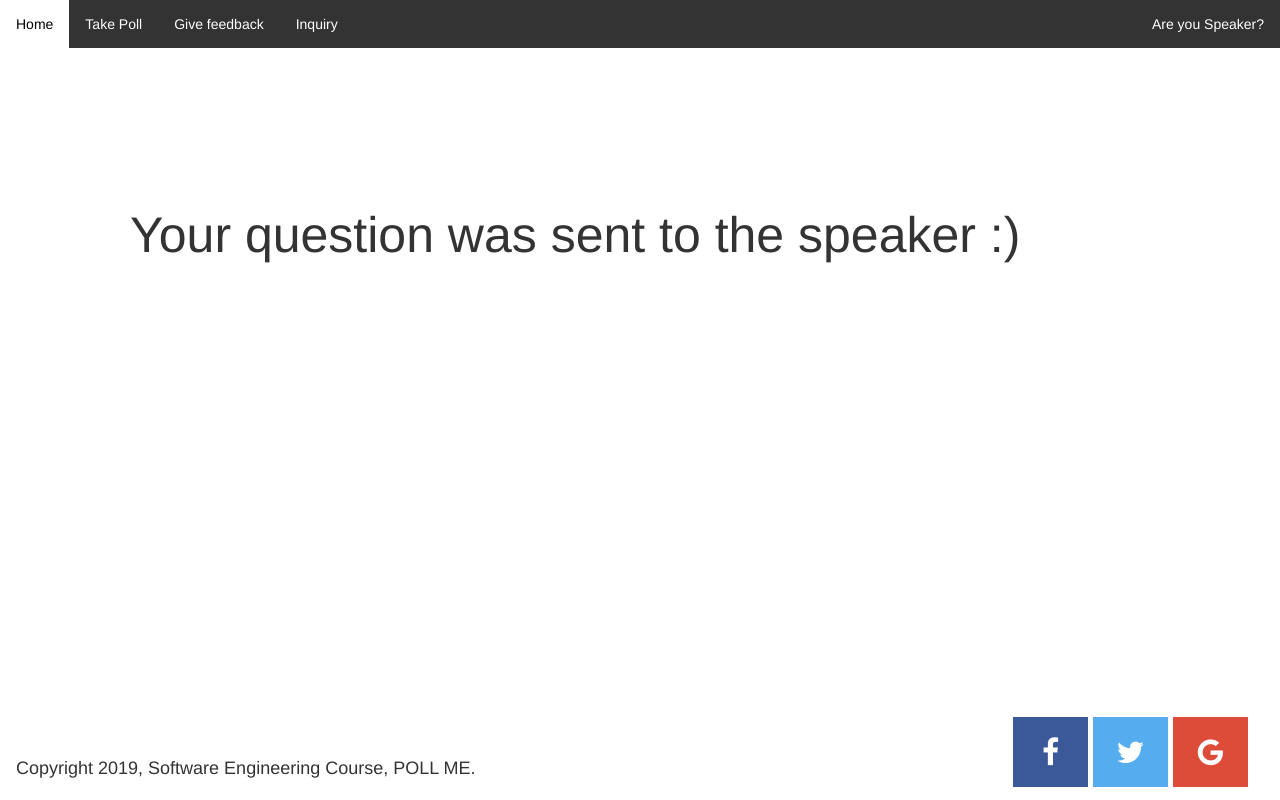
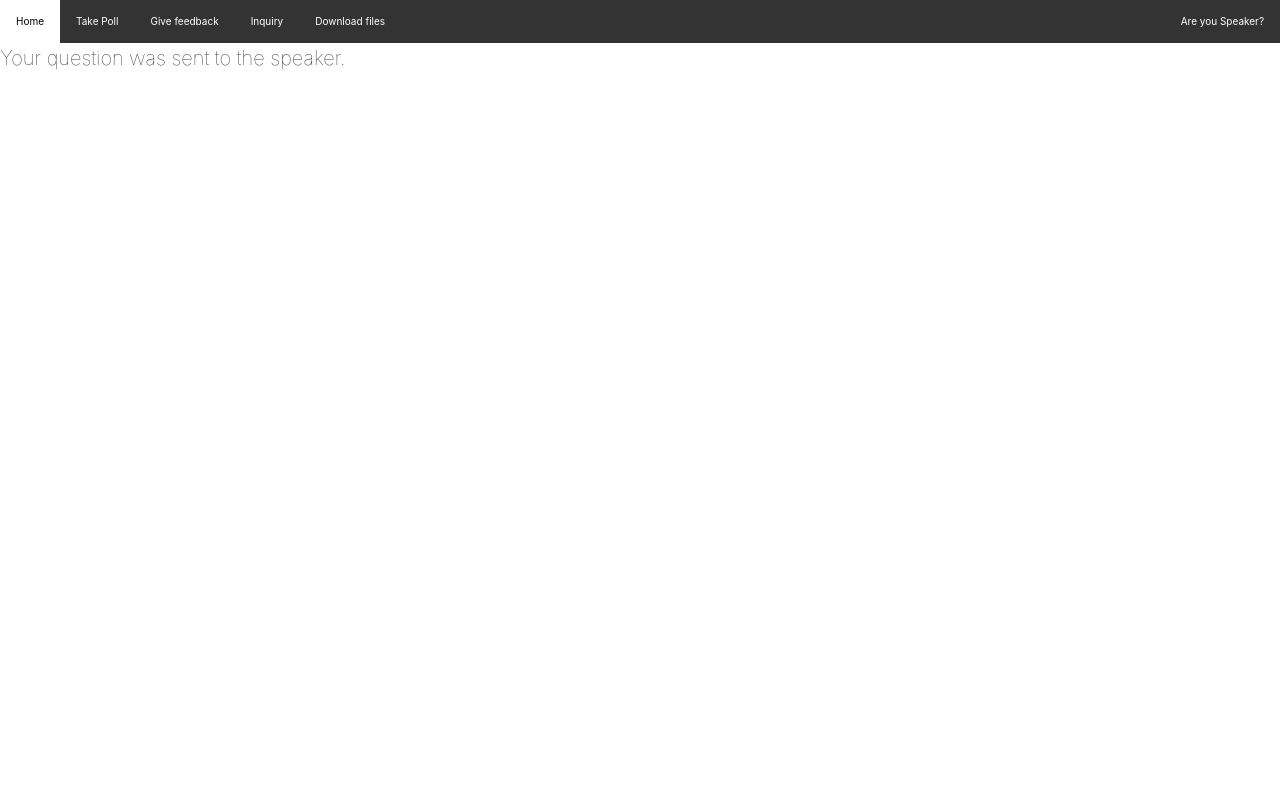
Before and after one commit to josephfarahat/SE2018G02, a PHP site: page /Source/PollME/imquiry.php?questions=1 in a window 1280 px wide. Run offline with PHP 8.4, Linux system fonts and the light colour scheme; data that the repository does not hold is empty; some libraries are stand-ins or nearby versions.

Commit message:
Update imquiry.php

```diff
--- a/Source/PollME/imquiry.php
+++ b/Source/PollME/imquiry.php
@@ -3,10 +3,11 @@
 	<title>
 </title>
 <?php
-$servername = "localhost";
-$username = "root";
-$password = "";
-$dbname = "poll";
+$servername = "sql202.epizy.com";
+$username = "epiz_23357401";
+$password = "jpvgo0IE";
+$dbname = "epiz_23357401_Poll";
+
 
 // Create connection
 $conn = new mysqli($servername, $username, $password, $dbname);
@@ -25,26 +26,8 @@ echo '
 <html lang="en">
     <head>
       <meta charset="utf-8">
-      <meta name="viewport" content="width=device-width, initial-scale=1.0">
-    	<title>
-          Poll me
-
-    	</title>
-    	<link rel="stylesheet"
-    		       type = "text/css"
-    		       href="bootstrap.css"
-
-    		   />
-			   <style>
-			   .fnt {
-				     position: absolute;
-                     top: 200px;
-                     left: 130px;
-                     font-size: 50px;
-			   }
-			   </style>
-           <!-- Latest compiled and minified CSS -->
-<link rel="stylesheet" href="https://maxcdn.bootstrapcdn.com/bootstrap/3.4.0/css/bootstrap.min.css">
+      <meta name="viewport" content="width=device-width, initial-scale=1">
+      <link rel="stylesheet" href="https://maxcdn.bootstrapcdn.com/bootstrap/3.4.0/css/bootstrap.min.css">
 <link rel="stylesheet" href="https://cdnjs.cloudflare.com/ajax/libs/font-awesome/4.7.0/css/font-awesome.min.css">
 
 <!-- jQuery library -->
@@ -56,21 +39,103 @@ echo '
                type = "text/css"
                href="index.css"
 
-           /><ul class="topnav">
+           />
+
+
+    	<title>
+          Poll me
+
+    	</title>
+    	<link rel="stylesheet"
+    		       type = "text/css"
+    		       href="bootstrap.css"
+
+    		   />
+           <!-- Latest compiled and minified CSS -->
+<style>
+html {
+  position: relative;
+  min-height: 100%;
+}
+body {
+  /* Margin bottom by footer height */
+  margin-bottom: 60px;
+}
+.footer {
+  position: absolute;
+  bottom: 0;
+  width: 100%;
+  /* Set the fixed height of the footer here */
+  height: 60px;
+  line-height: 60px; /* Vertically center the text there */
+  background-color: #f5f5f5;
+}
+
+
+/* Custom page CSS
+-------------------------------------------------- */
+/* Not required for template or sticky footer method. */
+
+body > .container {
+  padding: 60px 15px 0;
+}
+
+.footer > .container {
+  padding-right: 15px;
+  padding-left: 15px;
+}
+
+code {
+  font-size: 80%;
+}
+
+
+
+
+.topleft {
+  top: 100px;
+  left: 130px;
+  font-size: 110px;
+}
+.paragraph{
+  top: 230px;
+  left: 135px;
+  font-size: 20px;
+  font-weight: 10;
+}
+
+
+
+
+		   .para{
+  top: 270px;
+  left: 135px;
+  font-size: 20px;
+  font-weight: 10;
+}
+		   .topp {
+
+  top: 150px;
+  left: 130px;
+  font-size: 90px;
+}
+
+
+
+
+</style><ul class="topnav">
   <li><a class="active" href="index.php">Home</a></li>
   <li><a href="answer_question.php"> Take Poll</a></li>
   <li><a href="feedback2.html">Give feedback</a></li>
 
   <li><a href="inquiry.html">Inquiry</a></li>
+  <li><a href="Attachmentdownload.php">Download files</a></li>
 
   <li class="right"><a href="login.php">Are you Speaker?</a></li>
 
   </ul>
-  <a href="#" class="fa fa-facebook"></a>
-<a href="#" class="fa fa-twitter"></a>
-<a href="#" class="fa fa-google"></a>
-<p class="bottomleft"> Copyright 2019, Software Engineering Course, POLL ME. </p>
-<p class="fnt">Your question was sent to the speaker :) </p>'
+
+<p class="para">Your question was sent to the speaker. </p>'
 
 ?>
 </body>
```
